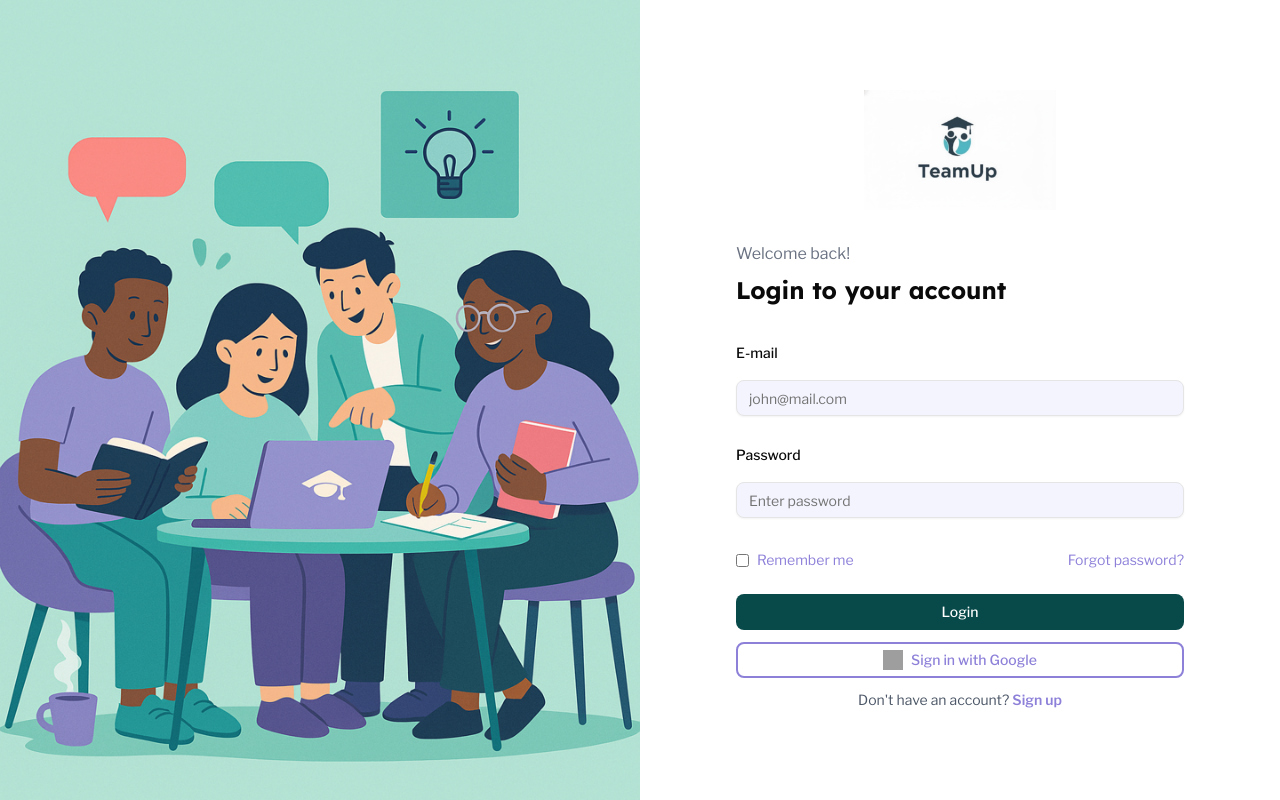
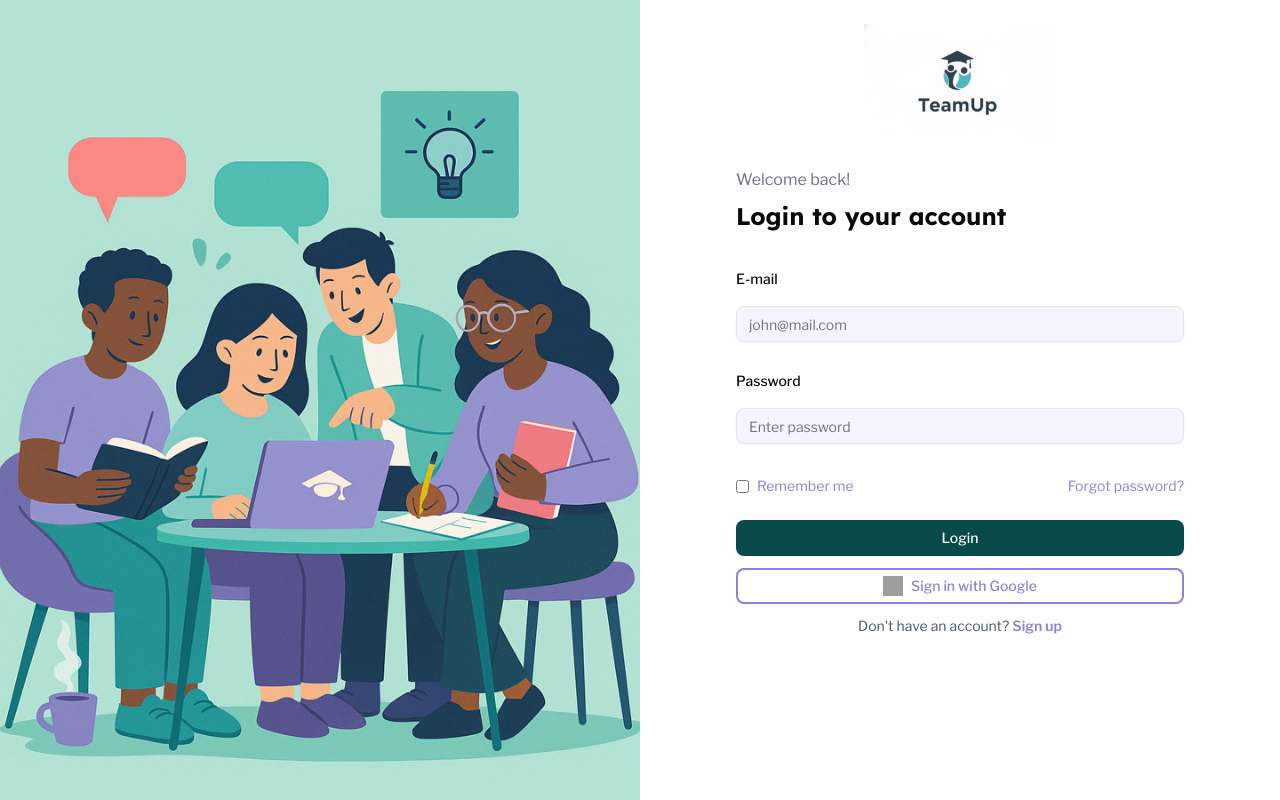
Before and after one commit to Mariam-Eid-Mohamed/Team-Up, a React (Vite) app: page / in a window 1280 px wide. Built offline with nearby package versions, Linux system fonts and the light colour scheme; grey boxes are pictures that could not be loaded.

Commit message:
altered auth layout to make logo have a space above it

```diff
--- a/src/Pages/Auth/Login/Login.tsx
+++ b/src/Pages/Auth/Login/Login.tsx
@@ -48,7 +48,8 @@ const Login = () => {
     } catch (error: any) {
       form.setError("email", {
         message:
-          error.response?.data?.message || "Google sign in failed. Please try again.",
+          error.response?.data?.message ||
+          "Google sign in failed. Please try again.",
       });
       console.error("Google sign in failed:", error);
     }
@@ -184,7 +185,6 @@ const Login = () => {
             </Button>
 
             {/* Don't have an account? Sign up */}
-
           </div>
         </form>
       </Form>
--- a/src/Pages/Auth/Register/Register.tsx
+++ b/src/Pages/Auth/Register/Register.tsx
@@ -210,6 +210,9 @@ const Register = () => {
                   >
                     <option value="Instructor">Instructor</option>
                     <option value="Student">Student</option>
+                    {/* <option value="Admin" >
+                      Admin
+                    </option> */}
                   </select>
                 </FormControl>
                 <FormMessage className="text-xs" />
@@ -248,7 +251,6 @@ const Register = () => {
             </Button>
 
             {/* Already have an account? */}
-
           </div>
         </form>
       </Form>
--- a/src/components/AuthLayout/AuthLayout.tsx
+++ b/src/components/AuthLayout/AuthLayout.tsx
@@ -5,23 +5,24 @@ import logo from "@/assets/images/Logo.jpg";
 
 export default function AuthLayout() {
   return (
-    <div className="grid md:grid-cols-2  h-screen">
-      {/* LEFT IMAGE */}
-      <div className="order-2 md:order-1 hidden md:block w-full">
-        <img
-          src={AuthImg}
-          alt="auth image"
-          className="w-full  object-cover Auth-IMG"
-        />
+    <div className="h-screen overflow-hidden grid md:grid-cols-2">
+      {/* LEFT IMAGE (fixed) */}
+      <div className="hidden md:block h-screen">
+        <img src={AuthImg} alt="auth" className="h-full w-full object-cover" />
       </div>
-      {/* RIGHT CONTENT */}
-      <div className="order-1 md:order-2 flex flex-col justify-center items-center p-6 overflow-auto">
-        {/* Logo */}
-        <img src={logo} alt="logo" className="mb-8 w-48" />
 
-        {/* Form container */}
-        <div className="w-full max-w-md">
-          <Outlet />
+      {/* RIGHT SIDE (single scroll container) */}
+      <div className="h-screen overflow-y-auto">
+        {/* Logo sticky at top */}
+        <div className=" bg-white z-10 p-6 flex justify-center">
+          <img src={logo} alt="logo" className="w-48" />
+        </div>
+
+        {/* Content */}
+        <div className="px-6 pb-6 flex justify-center">
+          <div className="w-full max-w-md">
+            <Outlet />
+          </div>
         </div>
       </div>
     </div>
```
Also changed, not shown: src/App.tsx (+21 -20 lines), src/interfaces/interfaces.ts (+12 -0 lines). Lines whose indentation alone changed are shown as unchanged.
